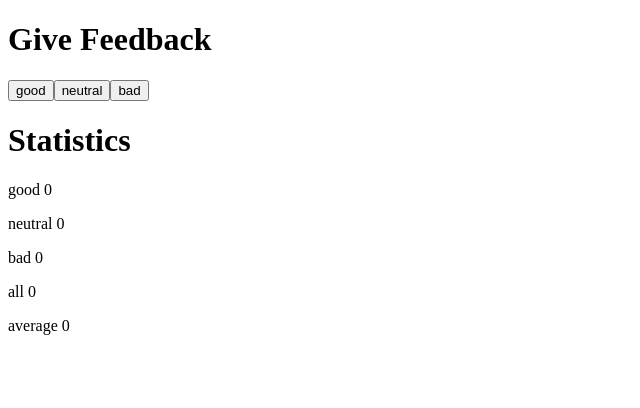
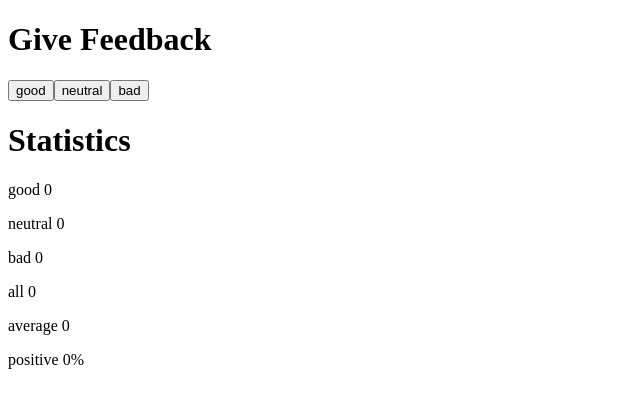
Before and after one commit to Farahcodes/fullstackopen, a React (Create React App) app in the folder part1/1.6.-1.14. unicafe/: page / in a window 1280 px wide. Shown: the top 408 px of the page, without its empty margins (0-640 px from the left). Built offline with nearby package versions, Linux system fonts and the light colour scheme.

Commit message:
% of positive feedbacks

```diff
--- a/part1/1.6.-1.14. unicafe/src/App.js
+++ b/part1/1.6.-1.14. unicafe/src/App.js
@@ -24,12 +24,14 @@ const App = () => {
   const [bad, setBad] = useState(0);
   const [all, setAll] = useState(0);
   const [average, setAverage] = useState(0);
+  const [positive, setPositive] = useState(0);
 
   const handleGoodFeedback = () => {
     const updatedGoodFeedback = good + 1;
     setGood(updatedGoodFeedback);
     setAll(updatedGoodFeedback + neutral + bad);
     setAverage((updatedGoodFeedback + neutral + bad) / 3);
+    setPositive(updatedGoodFeedback / (updatedGoodFeedback + neutral + bad));
   };
 
   const handleNeutralFeedback = () => {
@@ -37,6 +39,7 @@ const App = () => {
     setNeutral(updatedNeutralFeedback);
     setAll(updatedNeutralFeedback + good + bad);
     setAverage((updatedNeutralFeedback + good + bad) / 3);
+    setPositive(good / (updatedNeutralFeedback + good + bad));
   };
 
   const handleBadFeedback = () => {
@@ -44,6 +47,7 @@ const App = () => {
     setBad(updatedBadFeedback);
     setAll(updatedBadFeedback + good + neutral);
     setAverage((updatedBadFeedback + good + neutral) / 3);
+    setPositive(good / (updatedBadFeedback + good + neutral));
   };
 
   return (
@@ -59,6 +63,7 @@ const App = () => {
       <Feedback text={badFeedback} number={bad} />
       <Feedback text={allFeedbacks} number={all} />
       <Feedback text={averageFeedback} number={average} />
+      <Feedback text={positiveFeedback} number={positive * 100 + "%"} />
     </div>
   );
 };
```
